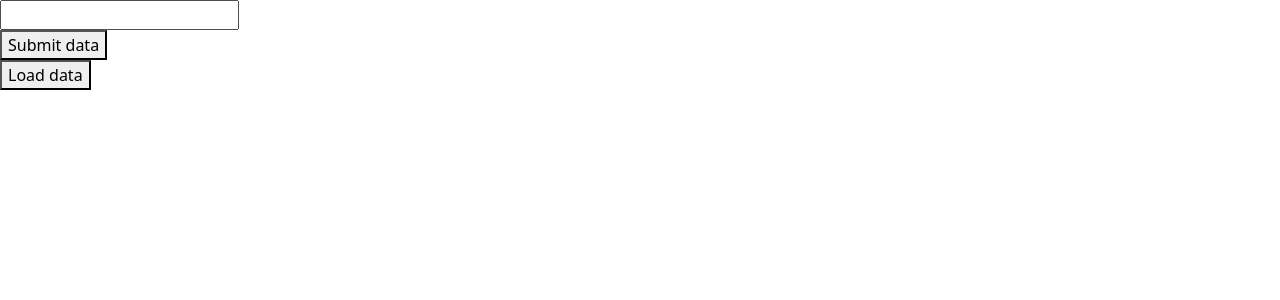
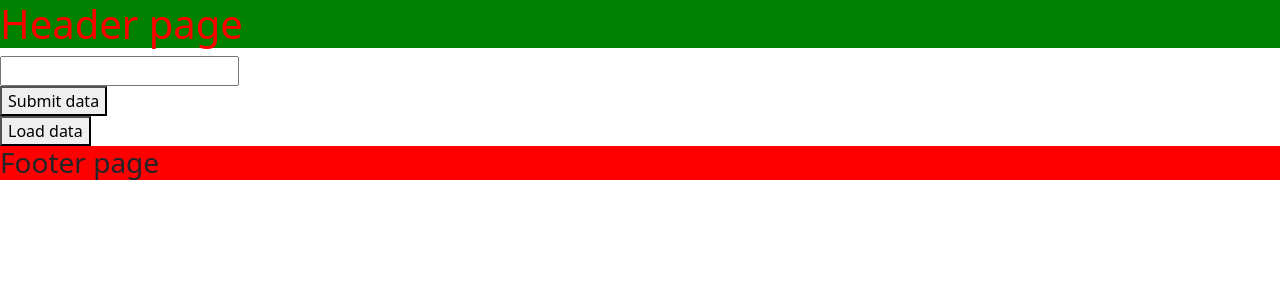
Before and after one commit to Ramekbal/nextapiroute, a Next.js app: page /comment in a window 1280 px wide. Shown: the top 300 px of the page. Built offline with nearby package versions, Linux system fonts and the light colour scheme.

Commit message:
layout header and footer common

```diff
--- /dev/null
+++ b/components/Footer.js
@@ -0,0 +1,9 @@
+import React from 'react'
+
+export default function Footer() {
+  return (
+    <div>
+      <h3 className="footerDiv">Footer page</h3>
+    </div>
+  )
+}
--- /dev/null
+++ b/components/Header.js
@@ -0,0 +1,9 @@
+import React from 'react'
+
+export default function Header() {
+  return (
+    <div>
+      <h1 className="headerDiv">Header page</h1>
+    </div>
+  )
+}
--- a/pages/_app.js
+++ b/pages/_app.js
@@ -1,6 +1,10 @@
 import '../styles/globals.css';
 import "bootstrap/dist/css/bootstrap.min.css";
+import "../styles/layout.css"
 import {ThemeProvider} from "styled-components";
+import Header from '../components/Header';
+import Footer from '../components/Footer';
+import { Fragment } from 'react';
 
 //here is import the external css file.
 
@@ -11,7 +15,14 @@ const theme ={
 }
 
 function MyApp({ Component, pageProps }) {
-  return <ThemeProvider theme={theme}><Component {...pageProps} /></ThemeProvider>
+  return(
+    <Fragment>
+    <Header/>
+    <ThemeProvider theme={theme}><Component {...pageProps} /></ThemeProvider>
+    <Footer/>
+    </Fragment>
+  )
+
 }
 
 export default MyApp
--- /dev/null
+++ b/styles/layout.css
@@ -0,0 +1,6 @@
+.footerDiv{
+    background-color: red;
+}
+.headerDiv{
+    background-color: green;
+}
```
